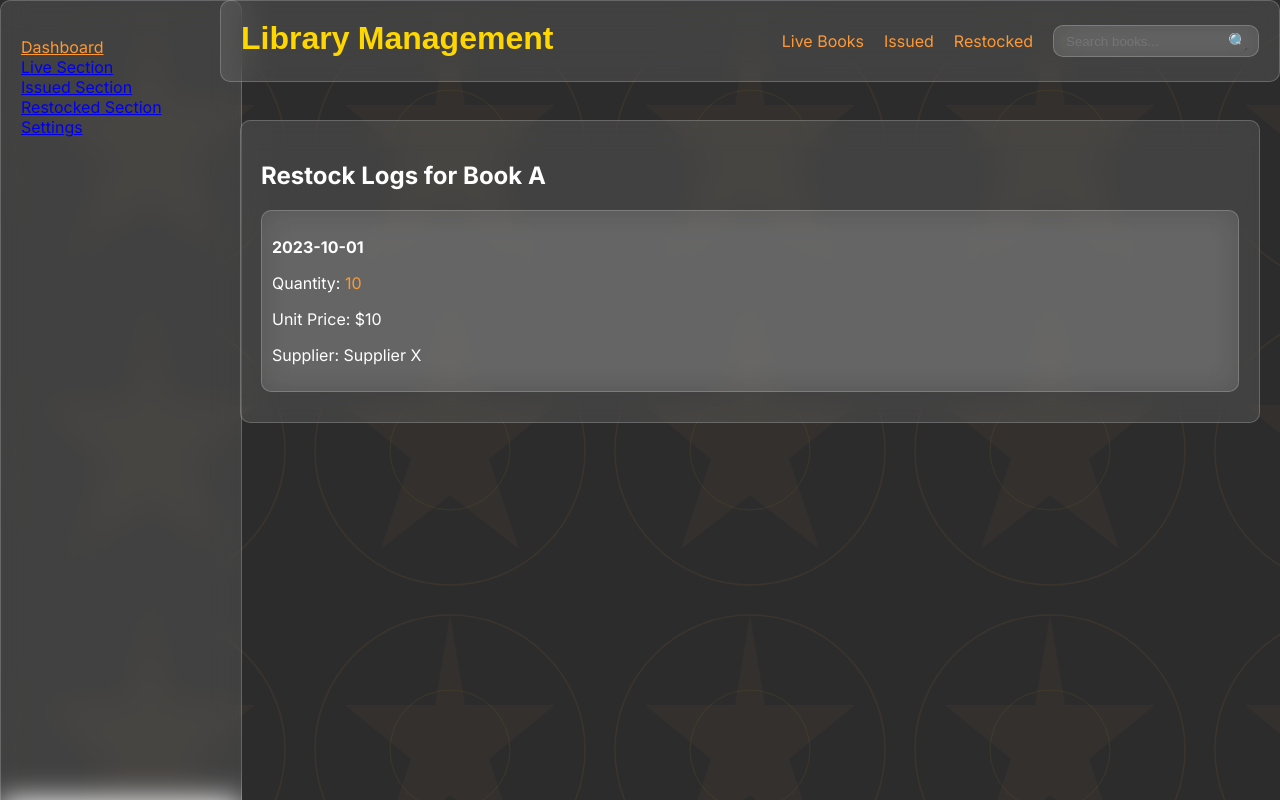
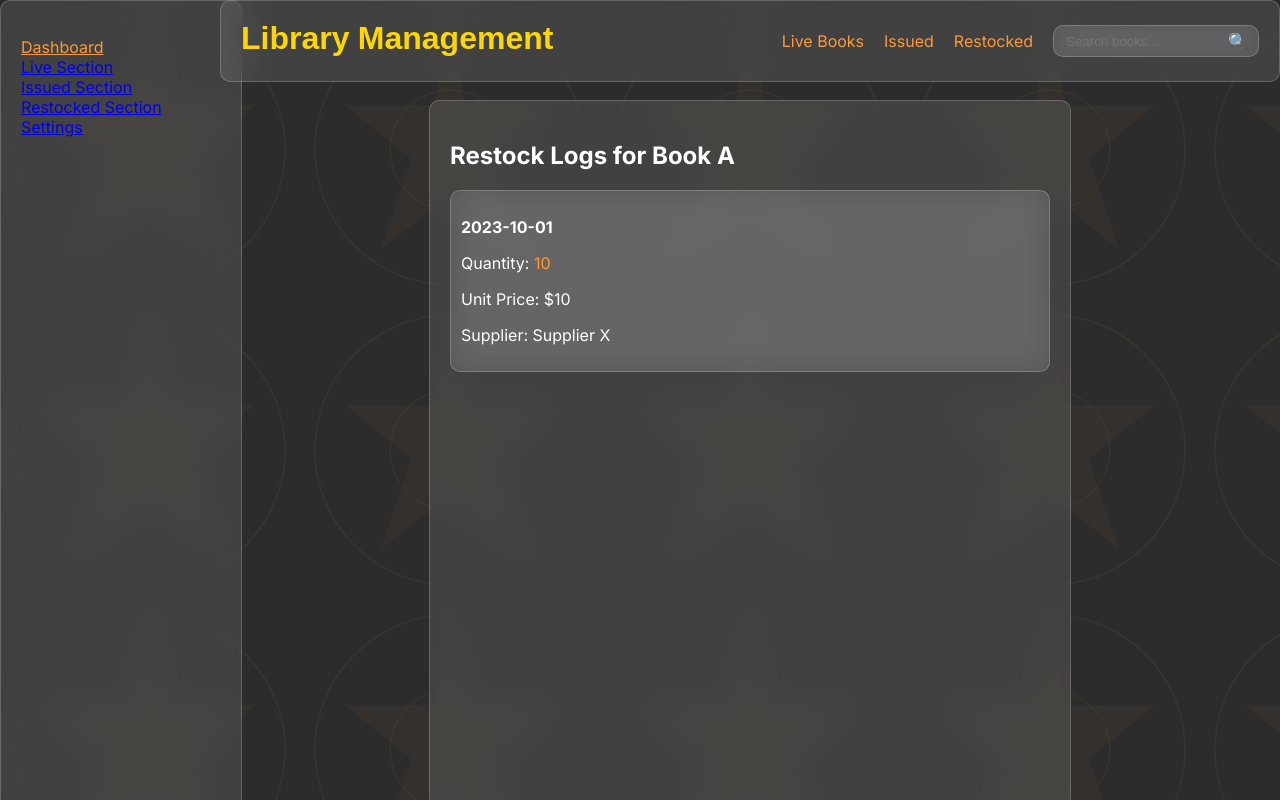
Before and after one commit to kaarthikslab/LMS, a React (Create React App) app: page /restocked/1 in a window 1280 px wide. Shown: the top 800 px of the page. Built offline with nearby package versions, Linux system fonts and the light colour scheme.

Commit message:
Update RestockedDetails.js

```diff
--- a/src/components/RestockedDetails.js
+++ b/src/components/RestockedDetails.js
@@ -7,7 +7,7 @@ const RestockedDetails = () => {
   const book = mockBooks.find(b => b.id === parseInt(id));
 
   return (
-    <div className="glass" style={{ padding: '20px', marginTop: '100px' }}> {/* 5-line gap below header */}
+    <div className="page-bg glass" style={{ padding: '20px', marginTop: '80px', maxWidth: '600px', margin: '80px auto' }}>
       <h2>Restock Logs for {book.name}</h2>
       {book.restocked.map((log, idx) => (
         <div key={idx} className="glass" style={{ margin: '10px 0', padding: '10px' }}>
```
